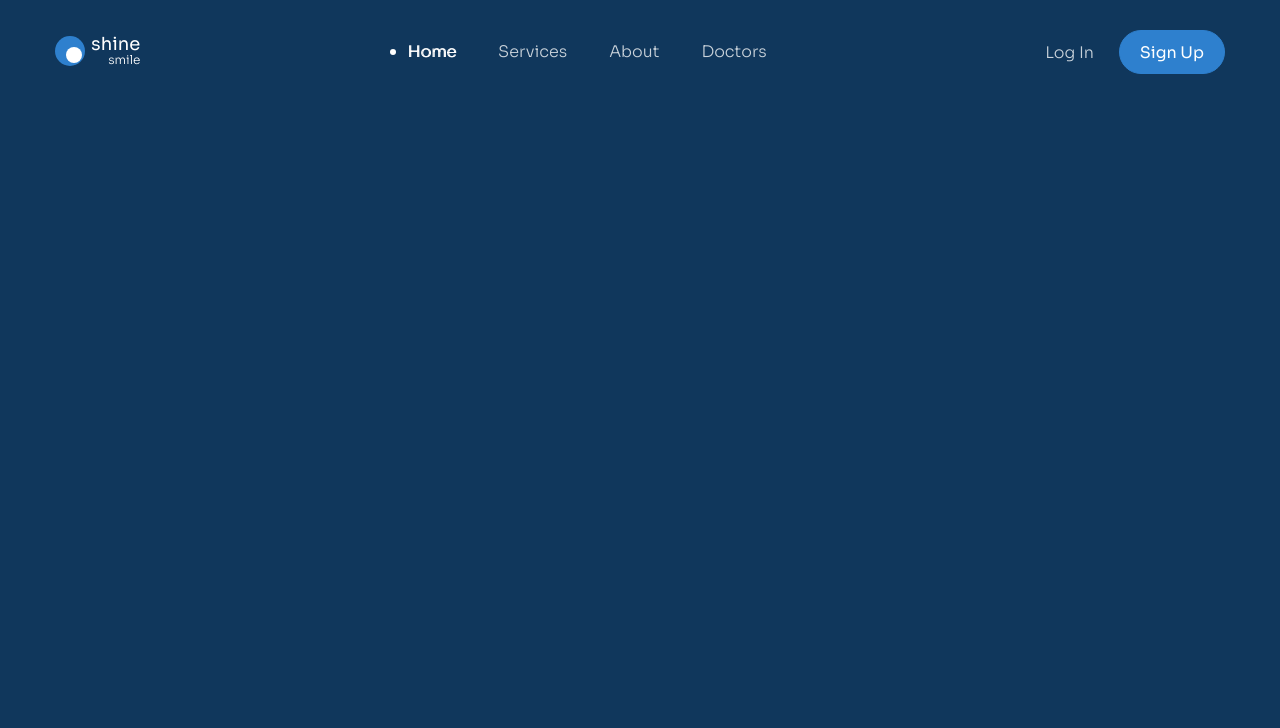
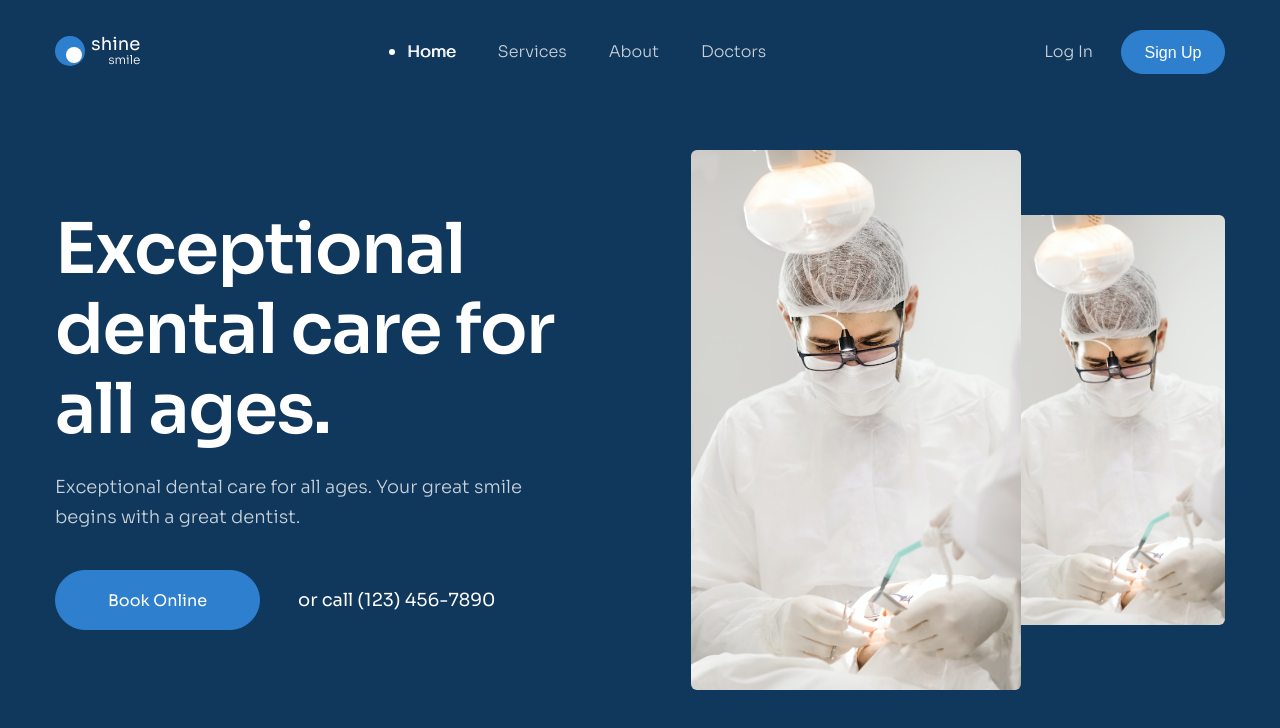
Before and after one commit to DatHoangi/html-project-03, a plain HTML site: page index.html in a window 1280 px wide. Drawn offline with Linux system fonts and the light colour scheme.

Commit message:
Làm phần hero

```diff
--- a/assets/css/style.css
+++ b/assets/css/style.css
@@ -114,7 +114,7 @@ a {
     display: flex;
 }
 
-.action__login,
+.header-action__login,
 .navbar__link {
     padding: 4px 21px; /* 4px để tăng phạm vi bấm */
     font-size: 1.6rem;
@@ -140,7 +140,84 @@ a {
     background: #fff;
 }
 
-.action__signup {
+.header-action {
+    display: flex;
+    align-items: center;
+}
+
+.header-action__login {
+    margin-right: 7px;
+}
+
+.header-action__signup {
     --height: 44px;
     min-width: 104px;
 }
+
+/* Hero */
+.hero {
+    display: flex;
+    align-items: center;
+    margin-top: 76px;
+}
+
+.hero__content {
+    flex-shrink: 0;
+    width: 44%;
+}
+
+.hero__media {
+    flex-grow: 1;
+}
+
+.hero__heading {
+    font-size: 7rem;
+    font-weight: 600;
+    line-height: 1.14; /* 114.286% */
+    letter-spacing: -1.4px;
+    color: #ffffff;
+}
+
+.hero__desc {
+    margin-top: 22px;
+    font-size: 1.8rem;
+    font-weight: 300;
+    line-height: 1.67; /* 166.667% */
+    color: #c9d2da;
+}
+
+.hero__row {
+    display: flex;
+    align-items: center;
+    margin-top: 38px;
+}
+
+.hero__phone {
+    margin-left: 38px;
+    font-size: 1.8rem;
+    line-height: 1.67; /* 166.667% */
+    color: #fff;
+}
+
+.hero__images {
+    display: flex;
+    align-items: center;
+    justify-content: flex-end;
+}
+
+.hero__img {
+    width: 330px;
+    height: 540px;
+    border-radius: 6px;
+    object-fit: cover;
+}
+
+.hero__img:first-child {
+    position: relative;
+    margin-right: -6px;
+}
+
+.hero__img:last-child {
+    width: 210px;
+    height: 410px;
+}
--- a/index.html
+++ b/index.html
@@ -98,6 +98,7 @@
     <body>
         <header class="header">
             <div class="container">
+                <!-- header top -->
                 <div class="header-top">
                     <!-- Logo -->
                     <a href="/">
@@ -119,10 +120,9 @@
                                 <a
                                     href="#!"
                                     class="navbar__link navbar__item--active"
-                                    >
+                                >
                                     Home
-                                    </a
-                                >
+                                </a>
                             </li>
                             <li class="navbar__item">
                                 <a href="#!" class="navbar__link">Services</a>
@@ -137,11 +137,49 @@
                     </nav>
 
                     <!-- Action -->
-                    <div class="action">
-                        <a href="#!" class="action__login">Log In</a>
-                        <a href="#!" class="btn action__signup">Sign Up</a>
+                    <div class="header-action">
+                        <a href="#!" class="header-action__login">Log In</a>
+                        <button href="#!" class="btn header-action__signup">
+                            Sign Up
+                        </button>
                     </div>
                 </div>
+
+                <!-- Hero -->
+                <section class="hero">
+                    <!-- Hero content -->
+                    <section class="hero__content">
+                        <h1 class="hero__heading">
+                            Exceptional dental care for all ages.
+                        </h1>
+                        <p class="hero__desc">
+                            Exceptional dental care for all ages. Your great
+                            smile begins with a great dentist.
+                        </p>
+                        <div class="hero__row">
+                            <a href="#!" class="btn">Book Online</a>
+                            <span class="hero__phone">
+                                or call (123) 456-7890
+                            </span>
+                        </div>
+                    </section>
+
+                    <!-- Hero media -->
+                    <div class="hero__media">
+                        <figure class="hero__images">
+                            <img
+                                src="./assets/img/hero-01.jpg"
+                                alt=""
+                                class="hero__img"
+                            />
+                            <img
+                                src="./assets/img/hero-01.jpg"
+                                alt=""
+                                class="hero__img"
+                            />
+                        </figure>
+                    </div>
+                </section>
             </div>
         </header>
     </body>
```
Also changed, not shown: assets/img/hero-01.jpg (added), assets/img/hero-02.jpg (added).
